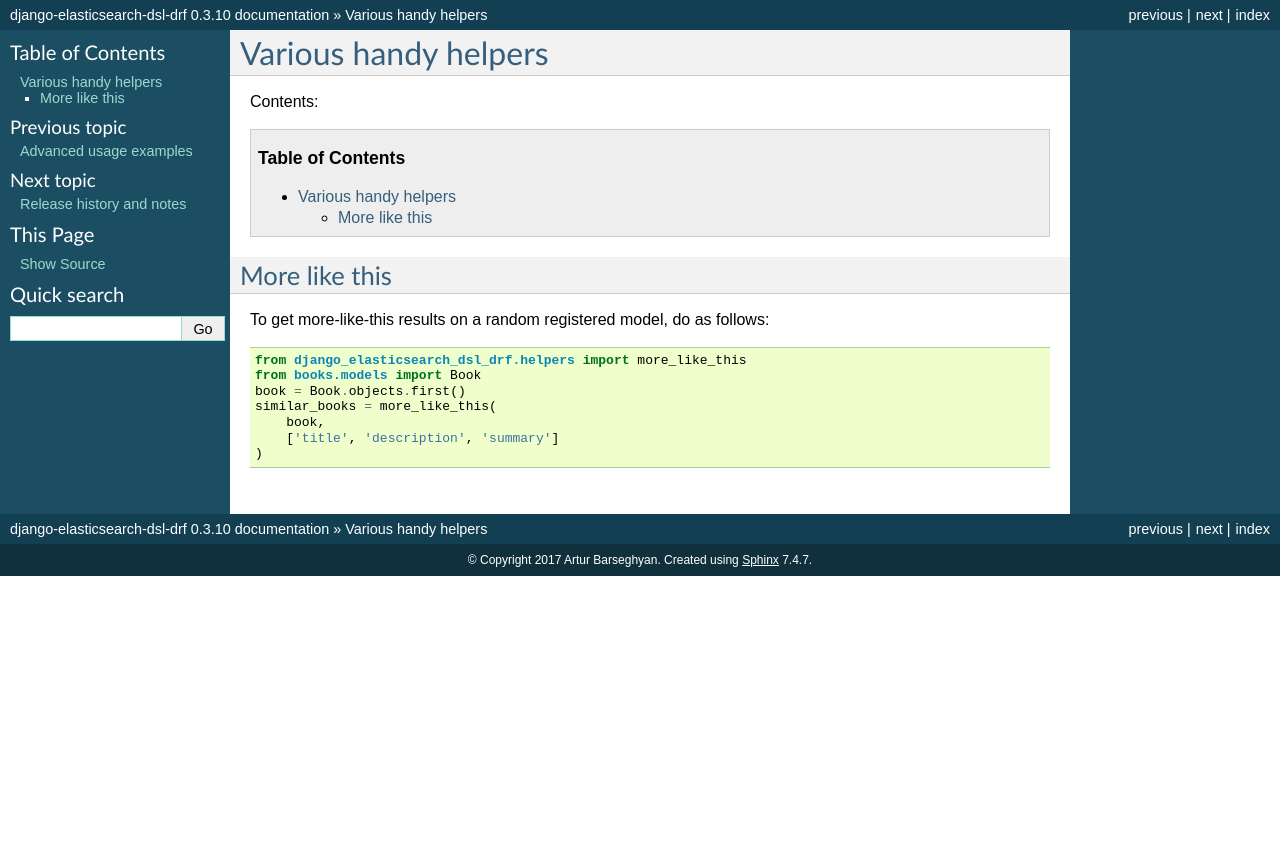
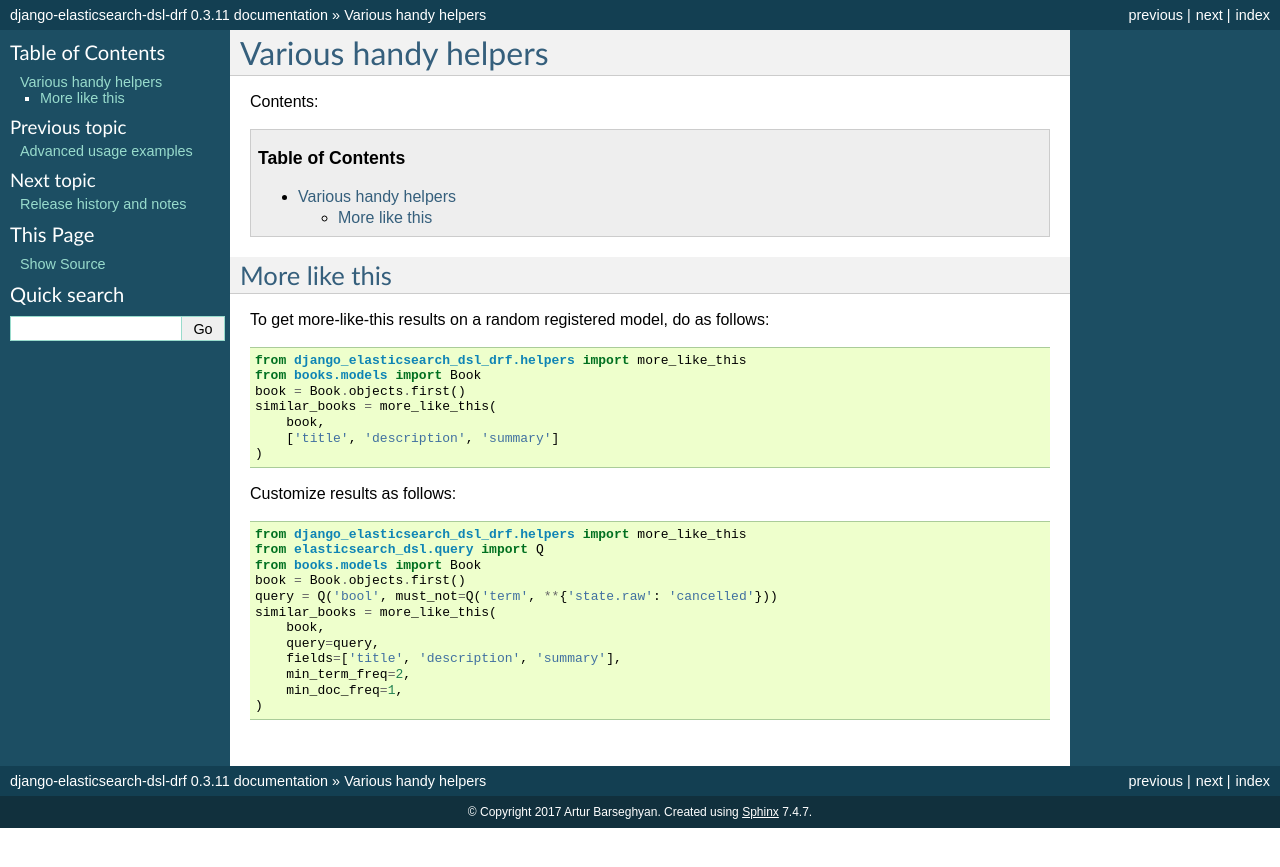
Before and after one commit to bioc7771/django-elasticsearch-dsl-drf, a Sphinx documentation site: the page built from docs/misc_usage_examples.rst, in a window 1280 px wide. Shown: the top 867 px of the page. Built offline with Sphinx 7.4.7, drawn with Linux system fonts in a browser that asks for light colours; pages that are not in the unit, such as notebooks, are missing from menus.

```diff
--- a/CHANGELOG.rst
+++ b/CHANGELOG.rst
@@ -15,6 +15,11 @@ are used for versioning (schema follows below):
   0.3.4 to 0.4).
 - All backwards incompatible changes are mentioned in this document.
 
+0.3.11
+------
+2017-09-21
+
+- Added ``query`` argument to ``more_like_this`` helper.
 
 0.3.10
 ------
--- a/docs/changelog.rst
+++ b/docs/changelog.rst
@@ -15,6 +15,11 @@ are used for versioning (schema follows below):
   0.3.4 to 0.4).
 - All backwards incompatible changes are mentioned in this document.
 
+0.3.11
+------
+2017-09-21
+
+- Added ``query`` argument to ``more_like_this`` helper.
 
 0.3.10
 ------
--- a/docs/misc_usage_examples.rst
+++ b/docs/misc_usage_examples.rst
@@ -20,3 +20,21 @@ To get more-like-this results on a random registered model, do as follows:
         book,
         ['title', 'description', 'summary']
     )
+
+
+Customize results as follows:
+
+.. code-block:: python
+
+    from django_elasticsearch_dsl_drf.helpers import more_like_this
+    from elasticsearch_dsl.query import Q
+    from books.models import Book
+    book = Book.objects.first()
+    query = Q('bool', must_not=Q('term', **{'state.raw': 'cancelled'}))
+    similar_books = more_like_this(
+        book,
+        query=query,
+        fields=['title', 'description', 'summary'],
+        min_term_freq=2,
+        min_doc_freq=1,
+    )
--- a/setup.py
+++ b/setup.py
@@ -2,7 +2,7 @@ import os
 
 from setuptools import find_packages, setup
 
-version = '0.3.10'
+version = '0.3.11'
 
 DOCS_TRANSFORMATIONS = (
     (
--- a/src/django_elasticsearch_dsl_drf/__init__.py
+++ b/src/django_elasticsearch_dsl_drf/__init__.py
@@ -3,7 +3,7 @@ Integrate Elasticsearch DSL with Django REST framework.
 """
 
 __title__ = 'django-elasticsearch-dsl-drf'
-__version__ = '0.3.10'
+__version__ = '0.3.11'
 __author__ = 'Artur Barseghyan <artur.barseghyan@gmail.com>'
 __copyright__ = '2017 Artur Barseghyan'
 __license__ = 'GPL 2.0/LGPL 2.1'
```
Also changed, not shown: misc_usage_examples.rst (+18 -0 lines), 1 other file.
